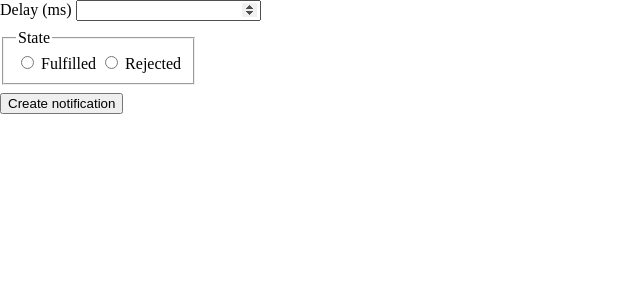
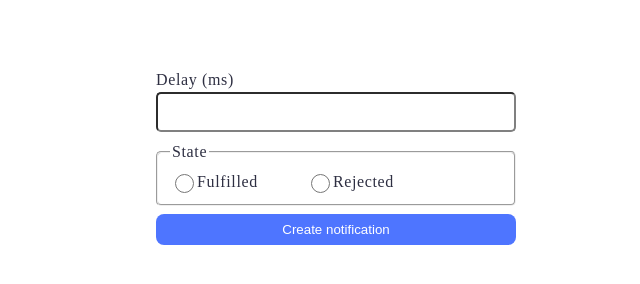
Before and after one commit to edellveis/goit-js-hw-10, a website built with Vite: page src/2-snackbar.html in a window 1280 px wide. Shown: the whole page, without its empty margins (0-640 px from the left). Built offline with nearby package versions, Linux system fonts and the light colour scheme.

Commit message:
finish-dz

```diff
--- a/src/2-snackbar.html
+++ b/src/2-snackbar.html
@@ -10,22 +10,22 @@
     <form class="form">
         <label>
           Delay (ms)
-          <input type="number" name="delay" required />
+          <input type="number" class="input" name="delay" required />
         </label>
 
-        <fieldset>
+        <fieldset class="form-check">
           <legend>State</legend>
-          <label>
-            <input type="radio" name="state" value="fulfilled" required />
+          <label class="lable-check">
+            <input type="radio"  class="radio-check"  name="state" value="fulfilled" required />
             Fulfilled
           </label>
-          <label>
-            <input type="radio" name="state" value="rejected" required />
+          <label class="lable-check">
+            <input type="radio" class="radio-check" name="state" value="rejected" required />
             Rejected
           </label>
         </fieldset>
 
-        <button type="submit">Create notification</button>
+        <button type="submit" class="Create-btn">Create notification</button>
       </form>
       <script type="module" src="./js/2-snackbar.js"></script>
 </body>
--- a/src/css/styles.css
+++ b/src/css/styles.css
@@ -72,4 +72,58 @@ line-height: 24px;
 flex-direction: column;
 align-items: flex-start;
 gap: 8px;
+margin-left: 156px;
+margin-top: 68px;
+color: #2E2F42;
+font-family: Montserrat;
+font-size: 16px;
+font-style: normal;
+font-weight: 400;
+line-height: 24px;
+letter-spacing: 0.64px;
 }
+
+.input {
+  display: flex;
+width: 360px;
+height: 40px;
+justify-content: center;
+align-items: center;
+border-radius: 5px;
+box-sizing: border-box;
+border-color: #808080;
+}
+.form-check{
+  display: flex;
+  align-items: center;
+  gap: 48px;
+  width: 360px;
+  flex-shrink: 0;
+  border-radius: 5px;
+  box-sizing: border-box;
+  margin: 0px;
+}
+.lable-check{
+  display: flex;
+  align-items: center;
+  justify-content: center;
+}
+.radio-check {
+  width: 19px;
+  height: 19px;
+}
+.Create-btn{
+  display: flex;
+width: 360px;
+padding: 8px 16px;
+justify-content: center;
+align-items: center;
+gap: 10px;
+border-radius: 8px;
+background: #4E75FF;
+color: #FFF;
+border:none;
+}
+.Create-btn:hover{
+  background: #6C8CFF;
+}
--- a/src/js/2-snackbar.js
+++ b/src/js/2-snackbar.js
@@ -0,0 +1,42 @@
+// Описаний у документації
+import iziToast from "izitoast";
+// Додатковий імпорт стилів
+import "izitoast/dist/css/iziToast.min.css";
+
+
+const input = document.querySelector('.input')
+const fulfilledCheck = document.querySelector('input[value="fulfilled"]')
+const rejectedCheckS = document.querySelector('input[value="rejected"]')
+const createBtn = document.querySelector('.Create-btn')
+
+
+
+createBtn.addEventListener('click', (event) => {
+    event.preventDefault();
+    const inputTimeMs = Number(input.value);
+    const promis = new Promise ((resolev, reject)=>{
+        setTimeout(() => {
+            if (fulfilledCheck.checked) {
+                resolev(inputTimeMs)
+            } else {
+                reject(inputTimeMs)
+            }
+        } ,inputTimeMs)
+    });
+    promis.then(inputTimeMs => {
+        iziToast.show({
+            title: `Fulfilled promise in ${inputTimeMs}ms`,
+            color: 'green',
+            position: 'topRight',
+            progressBar: false,})
+
+    }).catch(inputTimeMs=>{
+       iziToast.show({
+        title: `Rejected promise in ${inputTimeMs}ms`,
+        color: 'red',
+        position: 'topRight',
+        progressBar: false,
+       })
+    })
+    input.value = '';
+});
```
